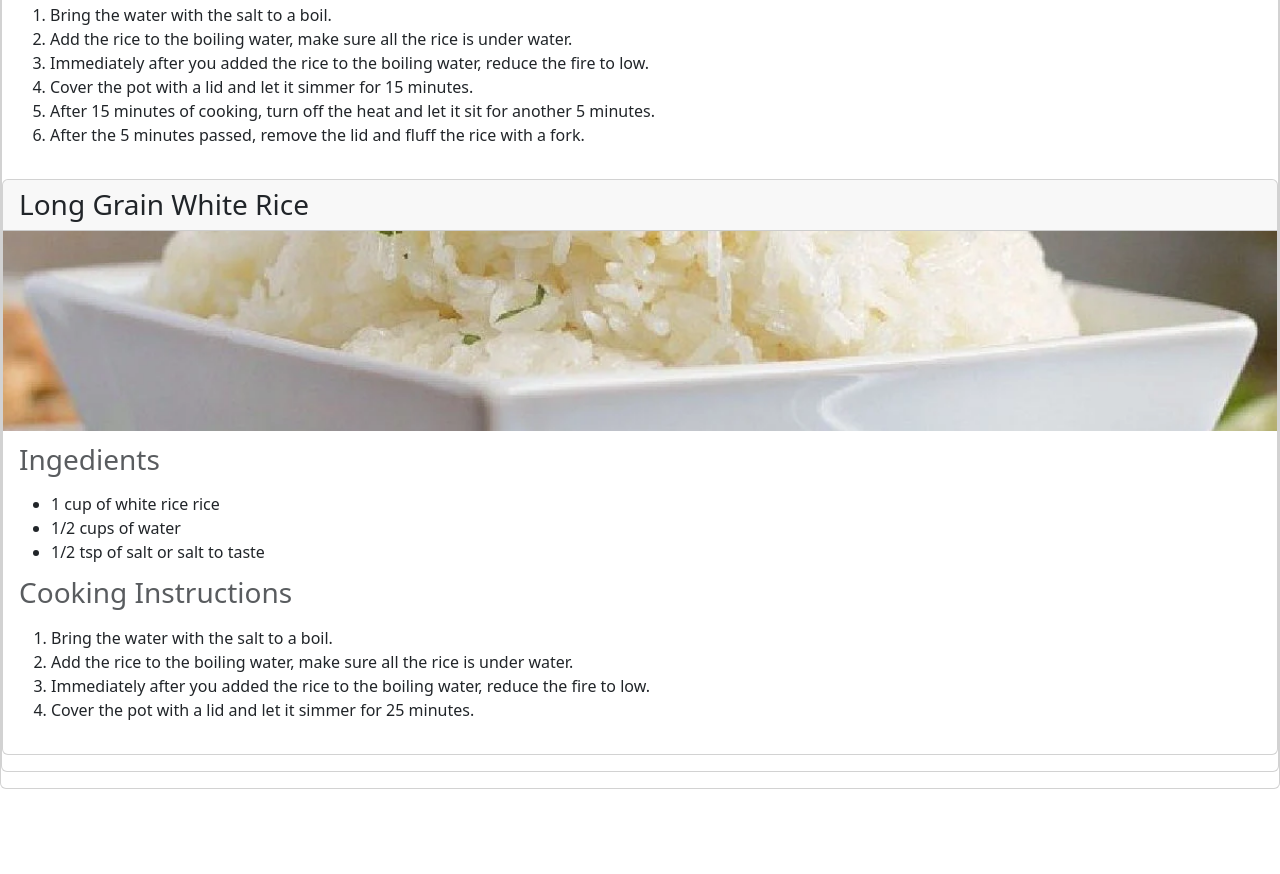
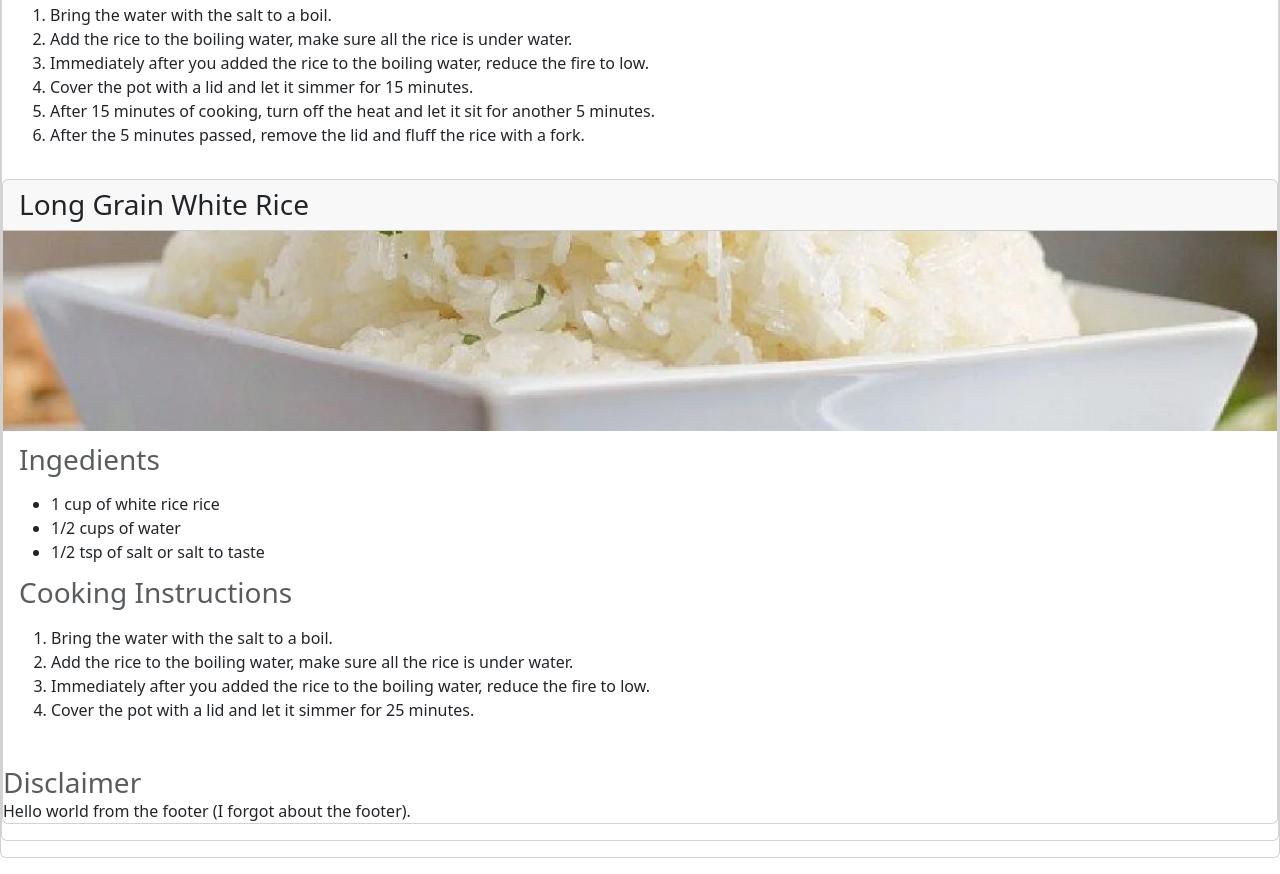
Before and after one commit to aldebaraan97/aldebaraan97.github.io, a plain HTML site: page index.html in a window 1280 px wide. Shown: the part 1592-2466 px from the top of the page. Before the commit the page ends 2397 px from the top, so only its background shows below. Drawn offline with nearby package versions, Linux system fonts and the light colour scheme.

Commit message:
footer added

```diff
--- a/index.html
+++ b/index.html
@@ -67,7 +67,7 @@
   </div>
   </section>
 
-  <!-- 3 columns -->
+  <!-- jasmin rice column -->
 
   <div class="card mb-3">
     <h3 class="card-header">Jasmin Rice</h3>
@@ -103,6 +103,7 @@
     </div>
   </div>
 
+  <!-- bastamti rice column -->
   <div class="card mb-3">
     <h3 class="card-header">Basmati Rice</h3>
     <svg xmlns="http://www.w3.org/2000/svg" class="d-block user-select-none" width="100%" height="200" aria-label="Placeholder: Image cap" focusable="false" role="img" preserveAspectRatio="xMidYMid slice" viewBox="0 0 318 180" style="font-size:1.125rem;text-anchor:middle">
@@ -137,6 +138,7 @@
     </div>
   </div>
 
+  <!-- white rice column -->
   <div class="card mb-3">
     <h3 class="card-header">Long Grain White Rice</h3>
     <svg xmlns="http://www.w3.org/2000/svg" class="d-block user-select-none" width="100%" height="200" aria-label="Placeholder: Image cap" focusable="false" role="img" preserveAspectRatio="xMidYMid slice" viewBox="0 0 318 180" style="font-size:1.125rem;text-anchor:middle">
@@ -172,7 +174,11 @@
 
   <!-- footer -->
   <section>
-
+    <p class="card-text">
+      <h3 class="card-subtitle text-muted">Disclaimer</h3>
+      <p class="card-text">
+        Hello world from the footer (I forgot about the footer).
+      </p>
   </section>
 
 
```
